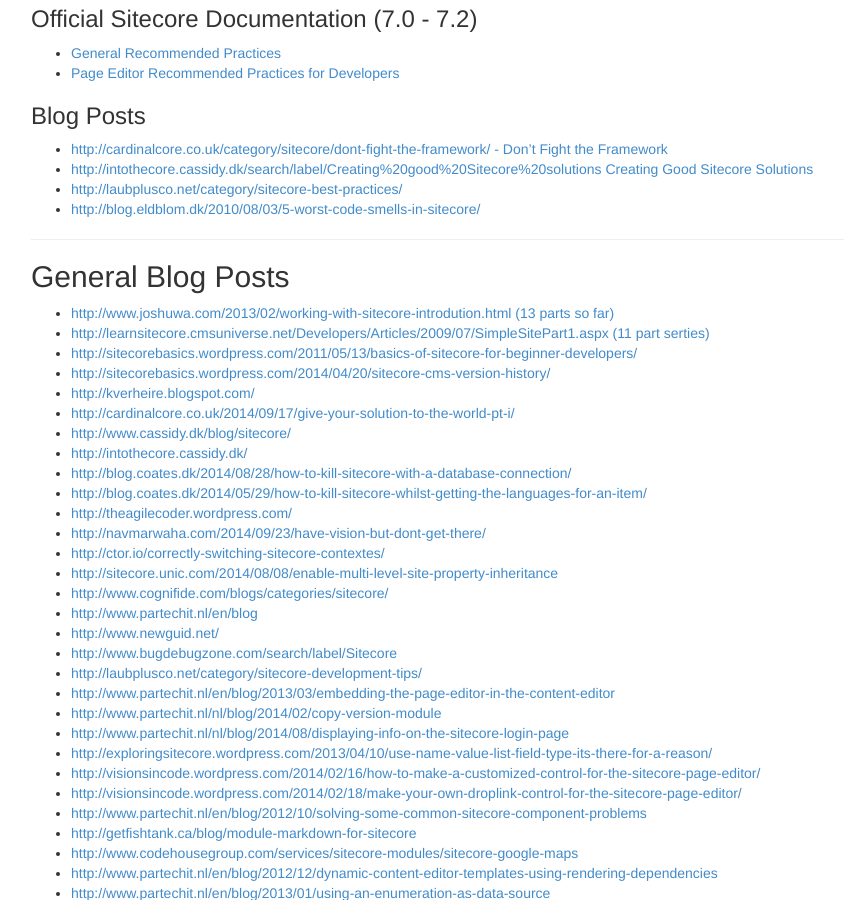
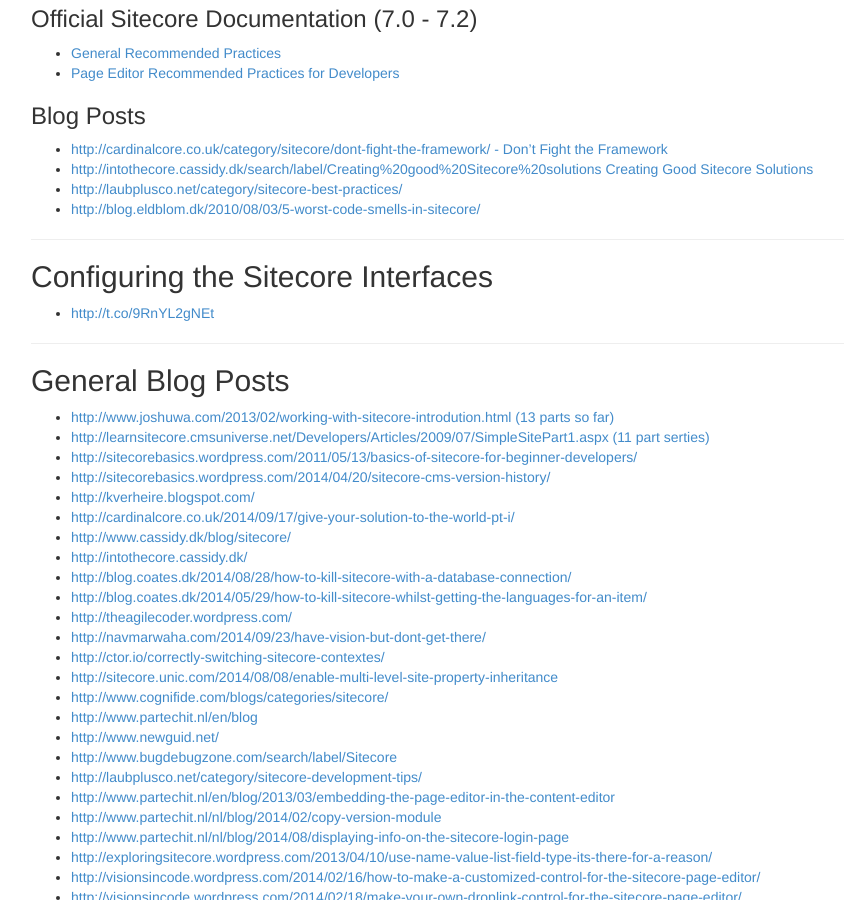
Before and after one commit to Sitecore-Community/docs, a Jekyll site: the page built from documentation/Sitecore Fundamentals/index.md, in a window 1280 px wide and 900 px high, scrolled down 2957 px. Shown: the whole window, without its empty margins (39-883 px from the left). Built offline with Jekyll 4.4.1, drawn with Linux system fonts in a browser that asks for light colours; nearby versions of some CDN libraries.

Commit message:
Modified file using Dillinger

```diff
--- a/documentation/Sitecore Fundamentals/index.md
+++ b/documentation/Sitecore Fundamentals/index.md
@@ -150,6 +150,12 @@
 
 --------------------------
 
+## Configuring the Sitecore Interfaces
+
+* [http://t.co/9RnYL2gNEt](http://t.co/9RnYL2gNEt)
+
+--------------------------
+
 ## General Blog Posts
 
 * [http://www.joshuwa.com/2013/02/working-with-sitecore-introdution.html (13 parts so far)](http://www.joshuwa.com/2013/02/working-with-sitecore-introdution.html)
```
